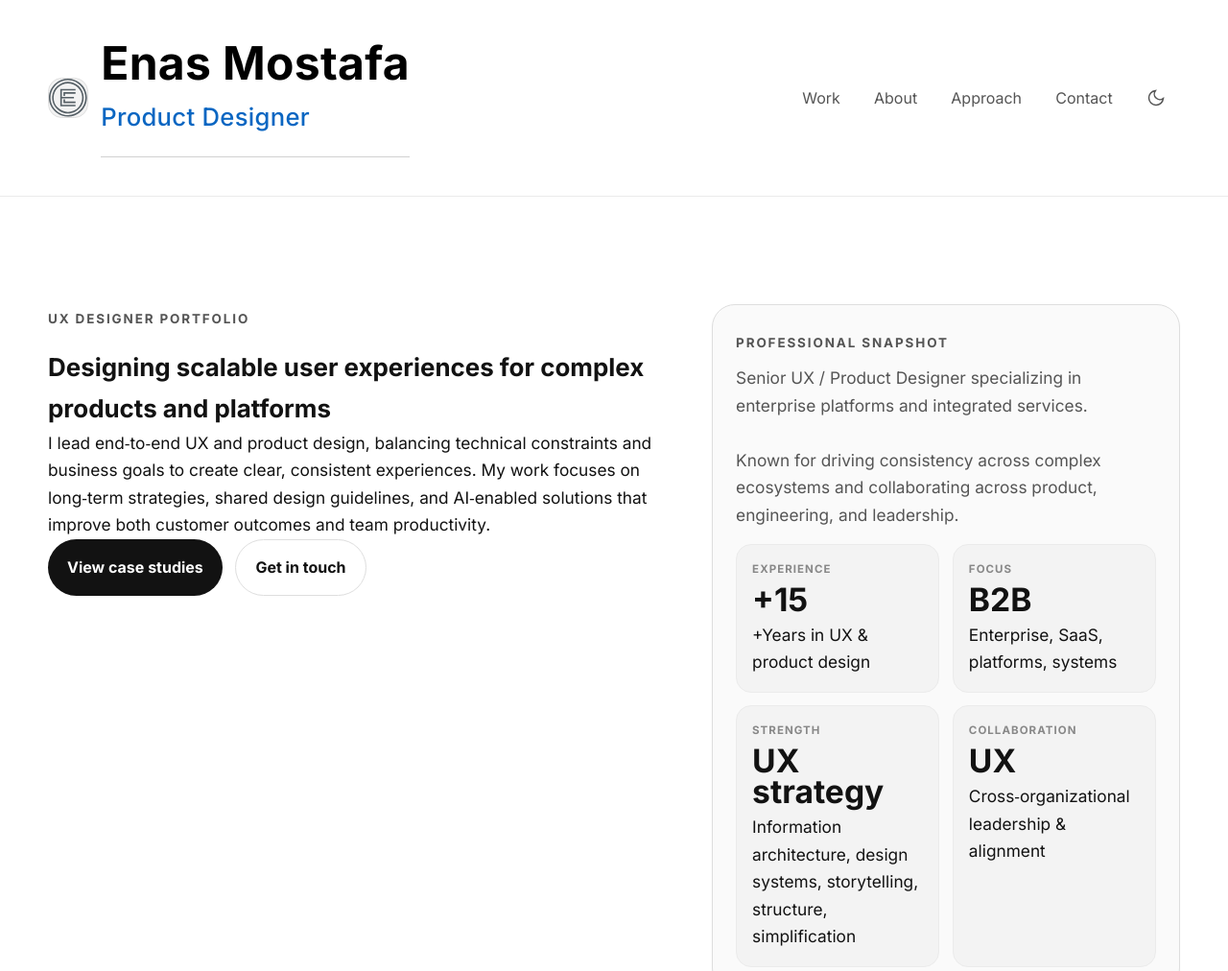
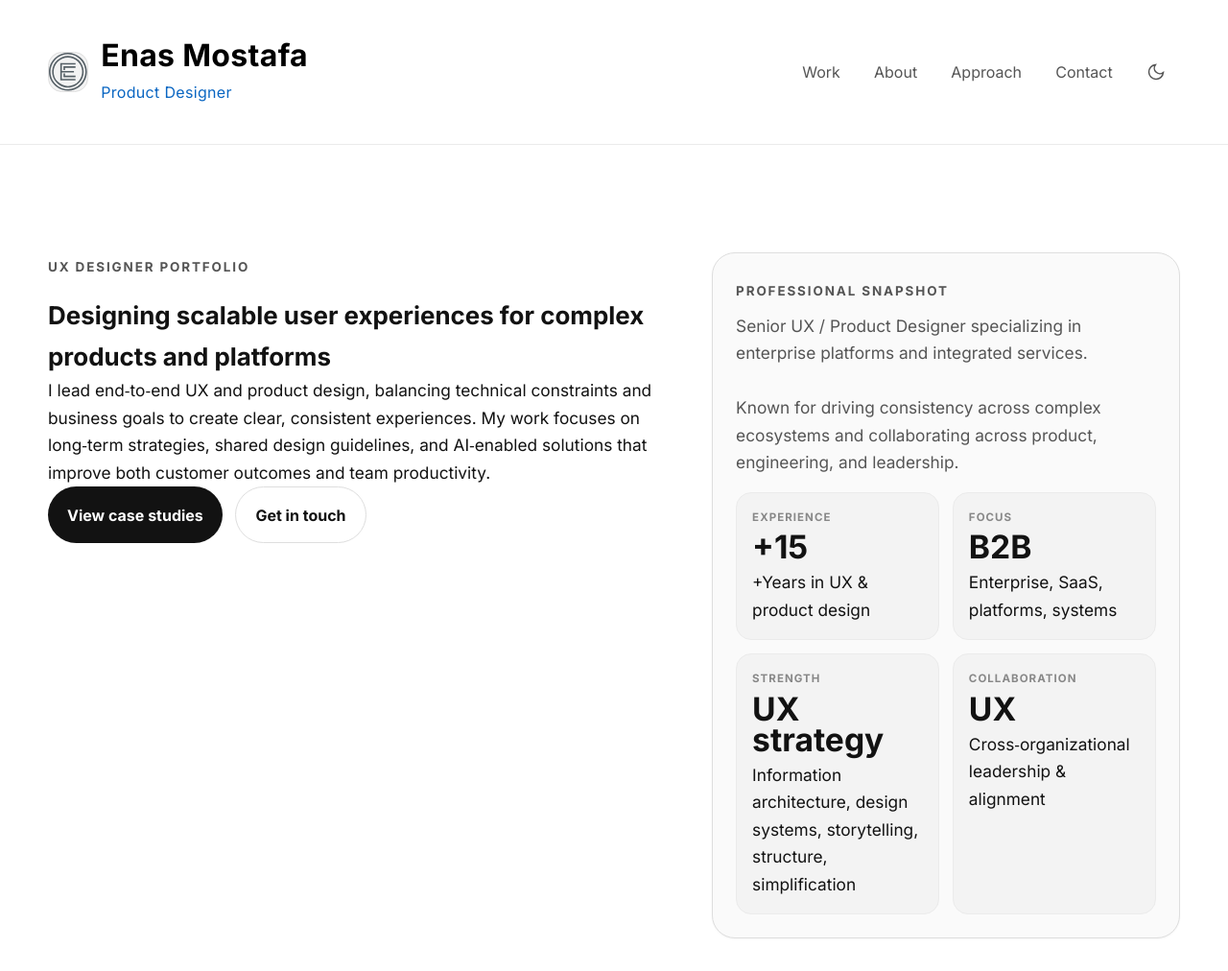
Before and after one commit to enas-portfolio/enas-portfolio.github.io, a plain HTML site: page index.html in a window 1280 px wide. Shown: the top 1012 px of the page at 96% size. Drawn offline with Linux system fonts and the light colour scheme.

Commit message:
Update styles.css

```diff
--- a/styles.css
+++ b/styles.css
@@ -126,7 +126,7 @@
 }
 
 .site-name {
-    font-size: 3rem;
+    font-size: 2rem;
     font-weight: 800;
     color: #000;
     line-height: 1.1;
@@ -134,17 +134,11 @@
 
 .site-role {
     margin-top: 8px;
-    font-size: 1.6rem;
-    font-weight: 500;
+    font-size: 1rem;
+    font-weight: 300;
     color: #0a66c2; /* blue from image */
 }
 
-.site-line {
-    margin-top: 20px;
-    width: 100%;
-    height: 1px;
-    background-color: #d1d1d1;
-}
 
     .nav {
       display: flex;
```
